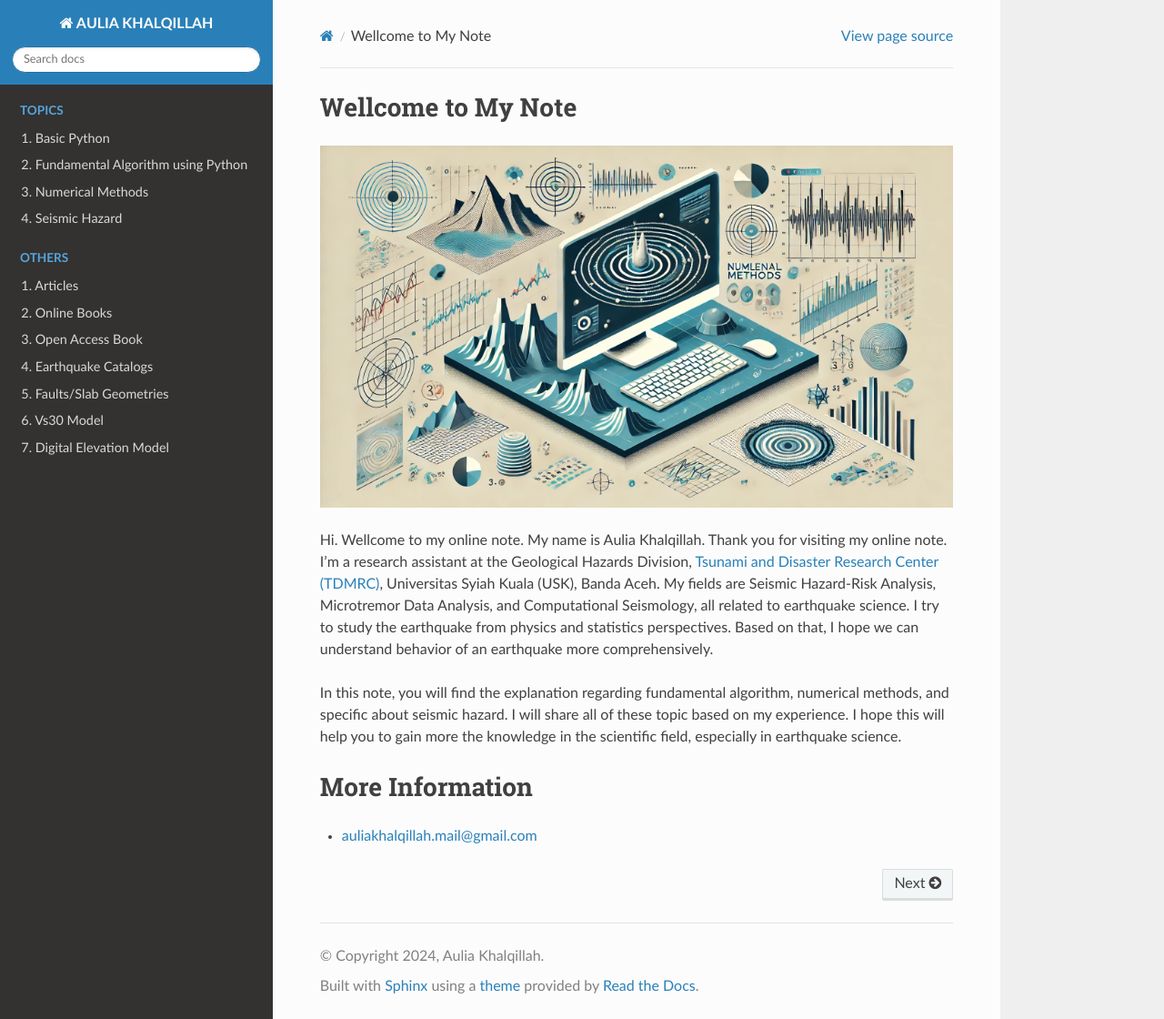
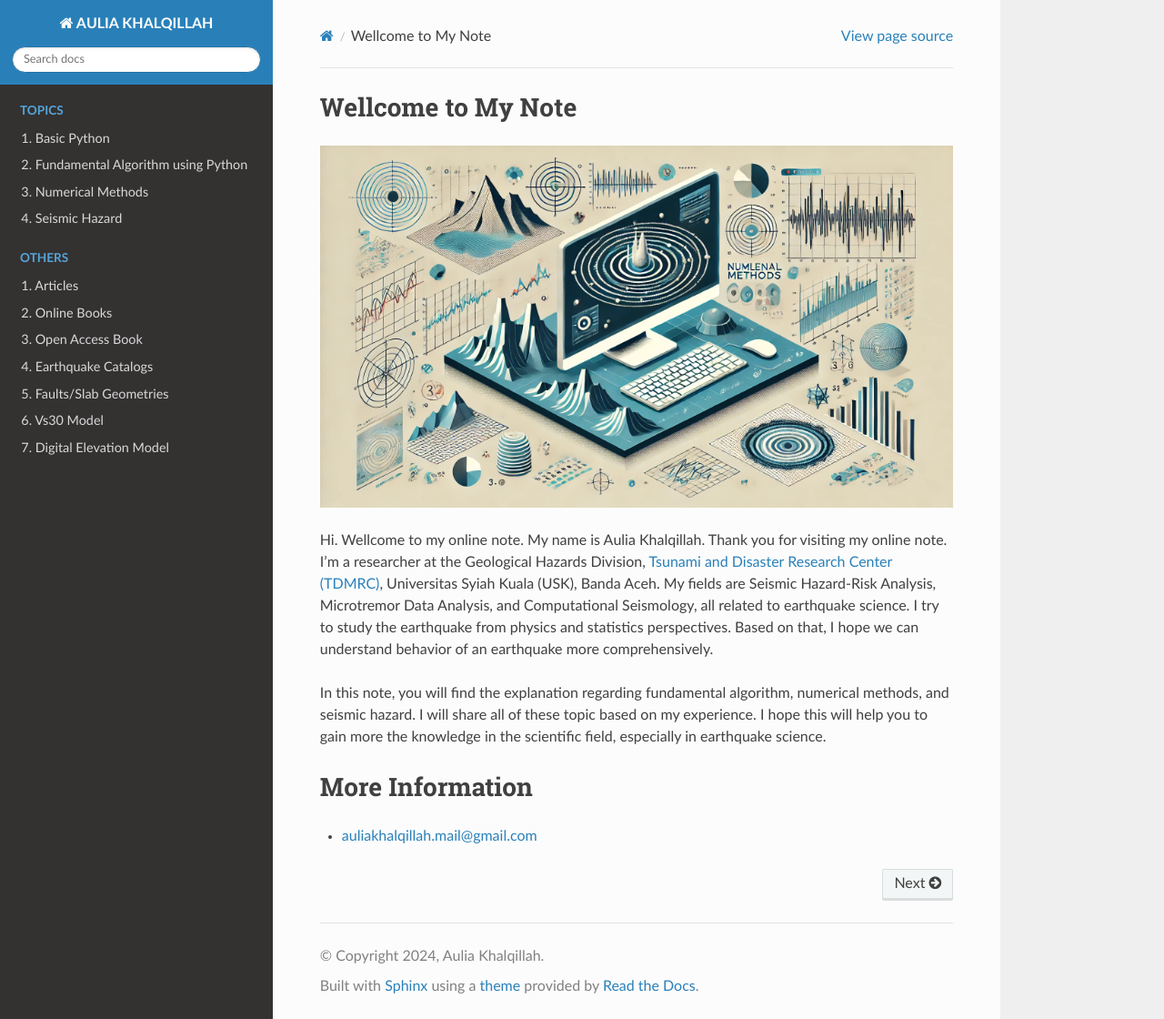
Before and after one commit to auliakhalqillah/akbook, a Sphinx documentation site: the page built from docs/source/index.rst, in a window 1280 px wide and 1120 px high. Shown: the whole window at 91% size. Built offline with Sphinx 7.4.7 and the Read the Docs theme 3.1.0, drawn with Linux system fonts in a browser that asks for light colours.

Commit message:
Update index.rst

```diff
--- a/docs/source/index.rst
+++ b/docs/source/index.rst
@@ -8,9 +8,9 @@ Wellcome to My Note
   :width: 1000
   :alt: Alternative text
 
-Hi. Wellcome to my online note. My name is Aulia Khalqillah. Thank you for visiting my online note. I’m a research assistant at the Geological Hazards Division, `Tsunami and Disaster Research Center (TDMRC) <https://tdmrc.usk.ac.id/>`_, Universitas Syiah Kuala (USK), Banda Aceh. My fields are Seismic Hazard-Risk Analysis, Microtremor Data Analysis, and Computational Seismology, all related to earthquake science. I try to study the earthquake from physics and statistics perspectives. Based on that, I hope we can understand behavior of an earthquake more comprehensively.
+Hi. Wellcome to my online note. My name is Aulia Khalqillah. Thank you for visiting my online note. I’m a researcher at the Geological Hazards Division, `Tsunami and Disaster Research Center (TDMRC) <https://tdmrc.usk.ac.id/>`_, Universitas Syiah Kuala (USK), Banda Aceh. My fields are Seismic Hazard-Risk Analysis, Microtremor Data Analysis, and Computational Seismology, all related to earthquake science. I try to study the earthquake from physics and statistics perspectives. Based on that, I hope we can understand behavior of an earthquake more comprehensively.
 
-In this note, you will find the explanation regarding fundamental algorithm, numerical methods, and specific about seismic hazard. I will share all of these topic based on my experience. I hope this will help you to gain more the knowledge in the scientific field, especially in earthquake science.
+In this note, you will find the explanation regarding fundamental algorithm, numerical methods, and seismic hazard. I will share all of these topic based on my experience. I hope this will help you to gain more the knowledge in the scientific field, especially in earthquake science.
 
 .. toctree::
   :caption: Topics
```
